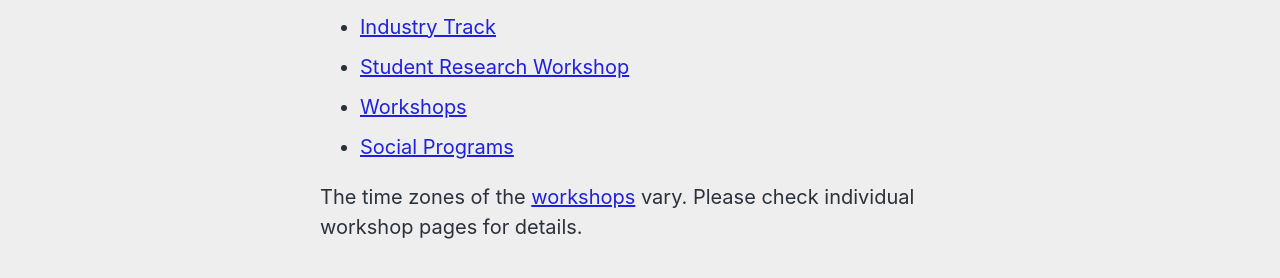
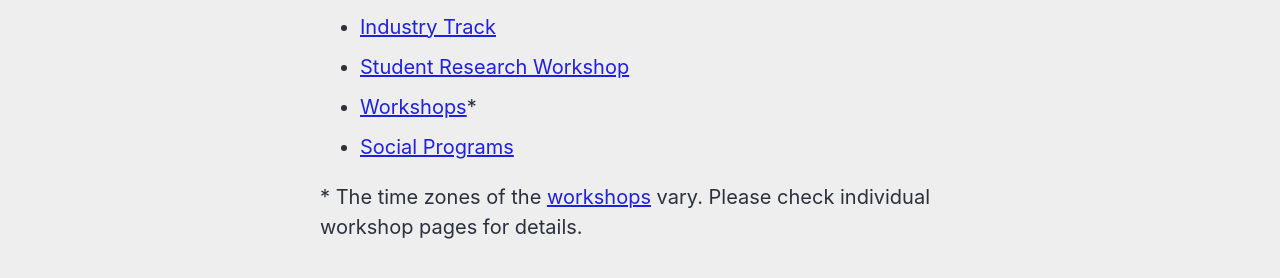
Before and after one commit to naacl-org/naacl-2021-website, a Jekyll site: the page built from _pages/program/program.md, in a window 1280 px wide and 900 px high. Shown: the part 432-710 px from the top of the window. Built offline with Jekyll 4.4.1, drawn with Linux system fonts in a browser that asks for light colours; cached includes are drawn as plain includes; nearby versions of some CDN libraries; comment, search, counter and statistics services are not loaded.

Commit message:
Minor formatting

```diff
--- a/_pages/program/program.md
+++ b/_pages/program/program.md
@@ -17,7 +17,7 @@ The conference schedule can be accessed below (all times PDT, UTC-7):
 * [System Demonstrations](/conference-program/demo/program.html)
 * [Industry Track](/conference-program/industry/program.html)
 * [Student Research Workshop](/conference-program/srw/program.html)
-* [Workshops](/program/workshops/)
+* [Workshops](/program/workshops/)\*
 * [Social Programs](/program/social/)
 
-The time zones of the [workshops](/program/workshops/) vary. Please check individual workshop pages for details.
+\* The time zones of the [workshops](/program/workshops/) vary. Please check individual workshop pages for details.
```
